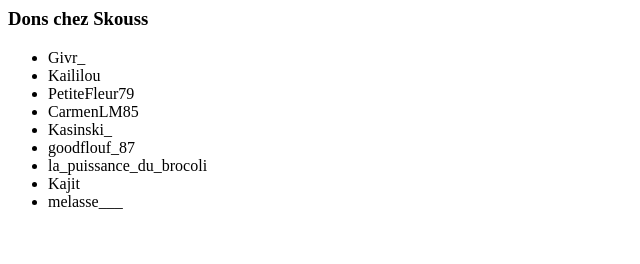
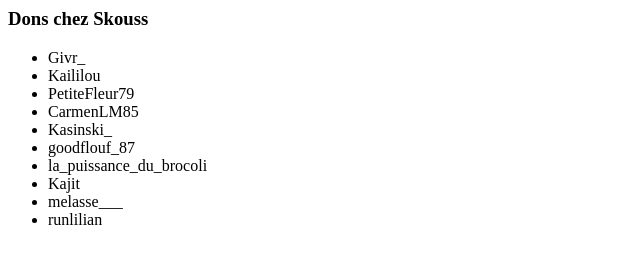
Before and after one commit to daalvehn/daalvehn.github.io, a plain HTML site: page index.html in a window 1280 px wide. Shown: the full height of the page, 0-640 px from the left. Drawn offline with Linux system fonts and the light colour scheme.

Commit message:
Update index.html

```diff
--- a/index.html
+++ b/index.html
@@ -10,5 +10,6 @@
     <li>la_puissance_du_brocoli</li>
     <li>Kajit</li>
     <li>melasse___</li>
+    <li>runlilian</li>
   </ul>
 </html>
```
